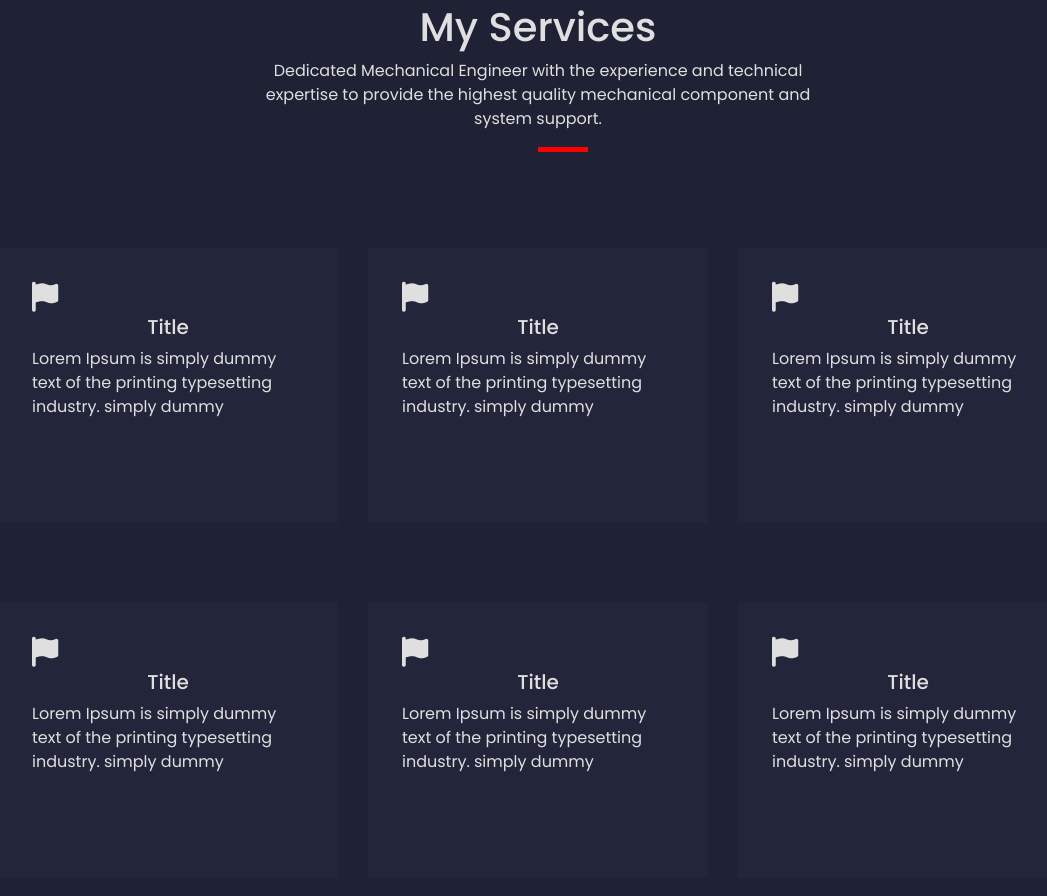
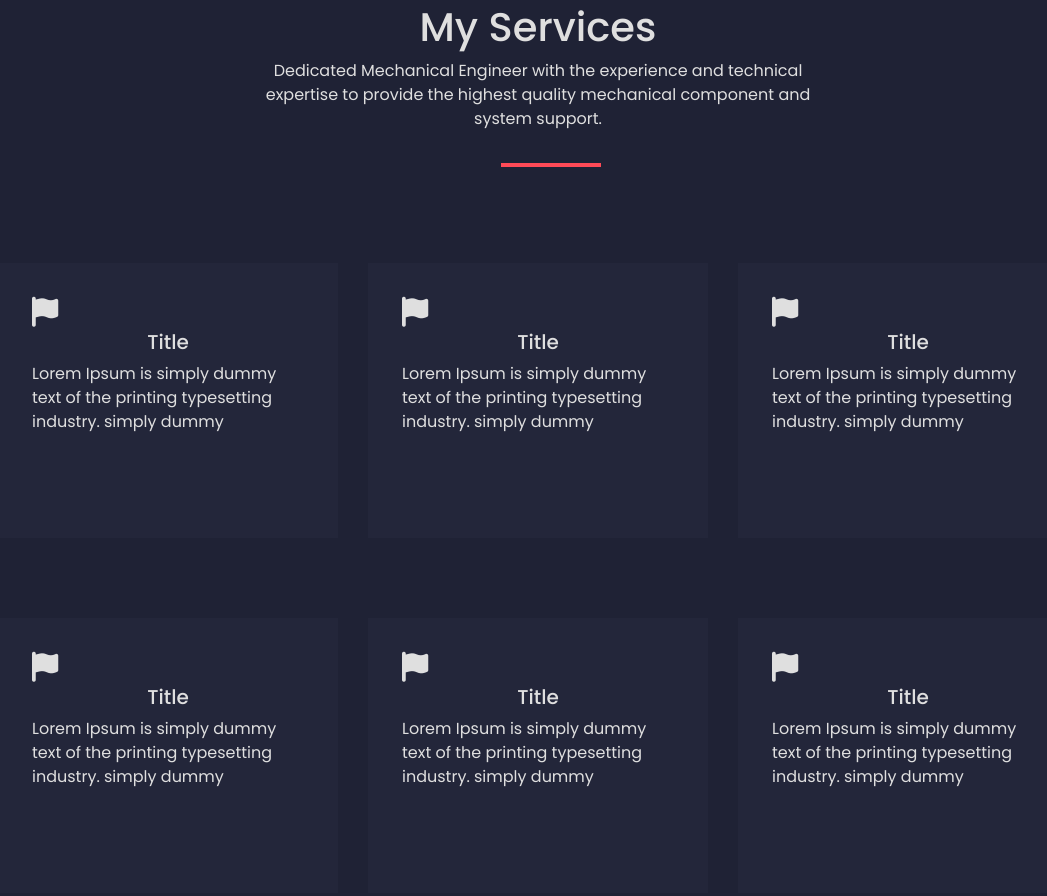
Before and after one commit to FredsTechVerse/sospeter, a website: page index.html in a window 1280 px wide. Shown: the part 1000-1896 px from the top of the page, without its empty margins (102-1149 px from the left). Drawn offline with nearby package versions, Linux system fonts and the light colour scheme.

Commit message:
line cursor

```diff
--- a/index.html
+++ b/index.html
@@ -117,7 +117,7 @@
               <p class="col col-12 col-md-6 mx-auto services-p">Dedicated Mechanical Engineer with the experience and technical expertise to provide the highest quality mechanical component and system support.</p>
 
             </div>
-            <div class="col col-12 line"><p></p></div>
+            <div class="col mt-3 col-12 line"><p></p></div>
 
             <div class="col col-12 services-body" id="serve">
                     <!--services rendered here from javascript-->
--- a/sass/services.scss
+++ b/sass/services.scss
@@ -32,10 +32,10 @@ $back:#23263a;
 }
 .line{
     justify-content: center;
-    p{background-color: red;
-        width: 50px;
-        height:5px;
-        left:50%;
+    p{background-color: $rose;
+        width: 100px;
+        height:4px;
+        left:40%;
         position: relative;
 
 
@@ -69,6 +69,7 @@ $back:#23263a;
 }
 .service:hover{
                 background-color: $rose;
+                cursor: pointer;
 
 
 }
@@ -85,4 +86,10 @@ $back:#23263a;
 
     }
 
+    .line{
+        p{
+            left: 47%;
+        }
+    }
+
 }
```
Also changed, not shown: sass/services.css, 1 other file.
